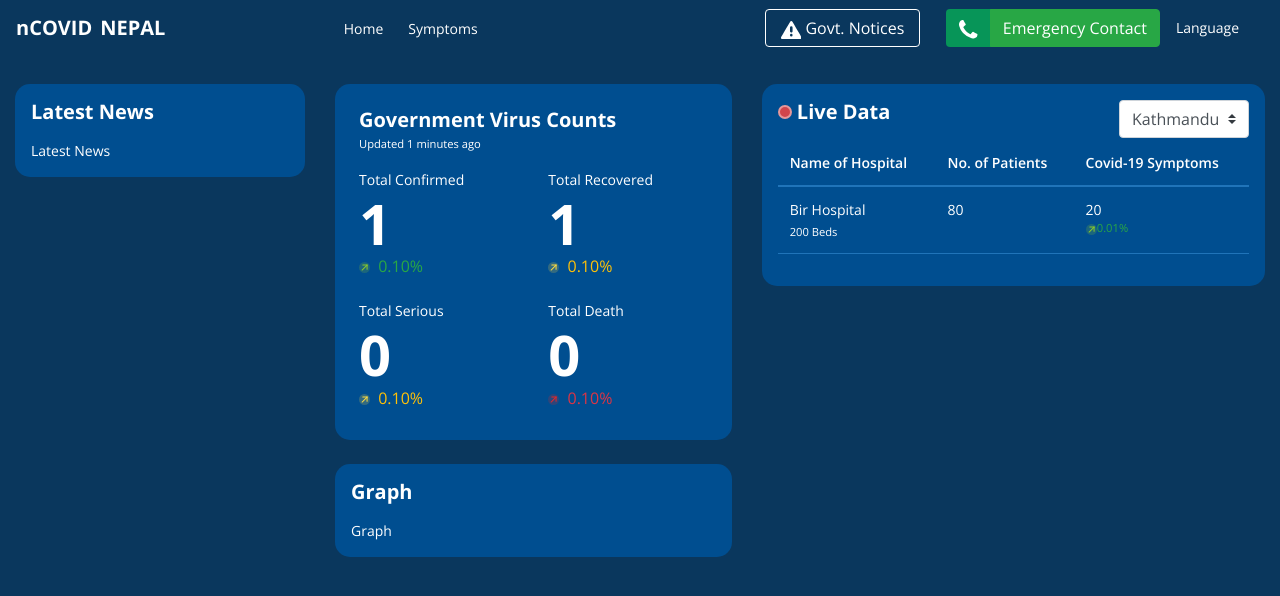
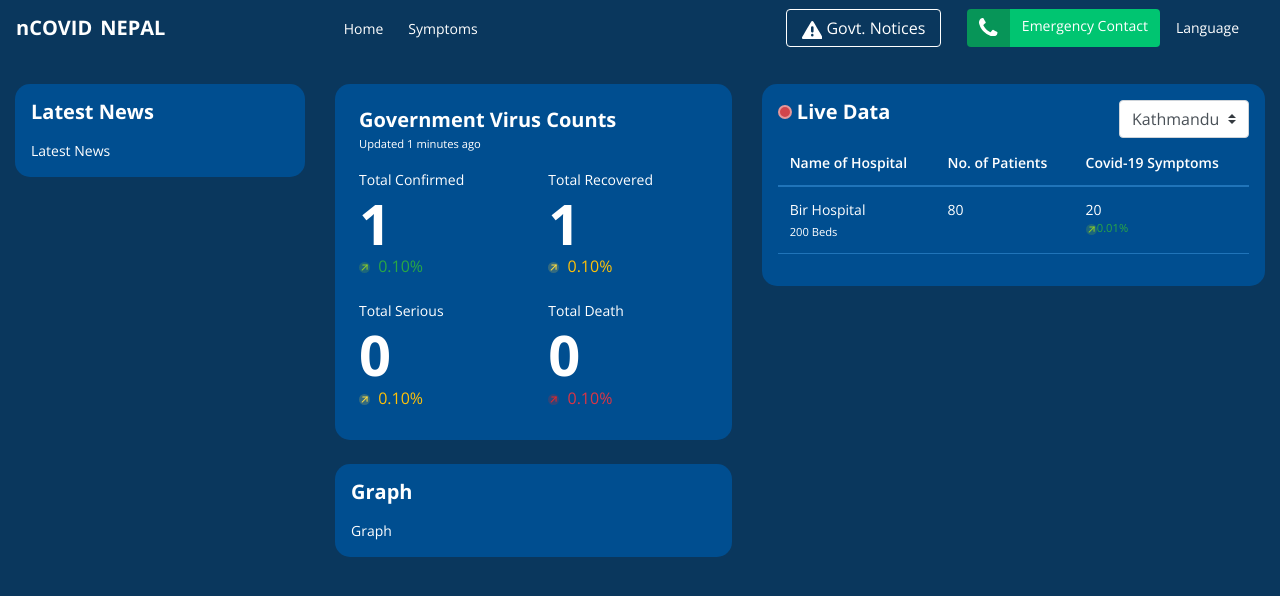
Before and after one commit to Fusemachines/covid-nepal-web, a React (Create React App) app: page / in a window 1280 px wide. Shown: the top 596 px of the page. Built offline with nearby package versions, Linux system fonts and the light colour scheme; no server answers.

Commit message:
css fixes for react select

```diff
--- a/src/components/Buttons/EmergencyButton/EmergencyButton.tsx
+++ b/src/components/Buttons/EmergencyButton/EmergencyButton.tsx
@@ -9,8 +9,8 @@ const EmeergencyButton: FC<IEmergencyButtonProps> = props => {
   const { text, handleClick } = props;
 
   return (
-    <div className="btn-group mx-3" role="group" onClick={() => handleClick()}>
-      <button type="button" className="btn btn-green">
+    <div className="emg-call mx-3" role="group" onClick={() => handleClick()}>
+      <div className="icon">
         <svg xmlns="http://www.w3.org/2000/svg" width="18.491" height="18.483" viewBox="0 0 18.491 18.483">
           <path
             id="Path_34"
@@ -20,10 +20,8 @@ const EmeergencyButton: FC<IEmergencyButtonProps> = props => {
             fill="#fff"
           />
         </svg>
-      </button>
-      <button type="button" className="btn btn-success">
-        {text}
-      </button>
+      </div>
+      <div className="text">{text}</div>
     </div>
   );
 };
--- a/src/routes/dashboard/contacts/Contacts.tsx
+++ b/src/routes/dashboard/contacts/Contacts.tsx
@@ -14,7 +14,7 @@ const Contacts: FC<IContactsProps> = props => {
     <div className={`right-bar ${visibility ? 'show' : ''}`}>
       <div className="content">
         <div className="px-4 mt-4">
-          <div className="h4">
+          <div className="h5">
             Emergency Contacts
             <div className="float-right pointer" onClick={() => toggleContacts()}>
               &times;
@@ -22,6 +22,7 @@ const Contacts: FC<IContactsProps> = props => {
           </div>
 
           <EmergencyContacts />
+
           <HospitalContacts />
         </div>
       </div>
--- a/src/routes/dashboard/contacts/HospitalContacts/HospitalContacts.tsx
+++ b/src/routes/dashboard/contacts/HospitalContacts/HospitalContacts.tsx
@@ -33,7 +33,7 @@ const HospitalContacts: FC<{}> = () => {
   return (
     <>
       <div className="filter-wrapper px-4 py-4">
-        <div className="h4 d-inline-block">Hospital Contacts</div>
+        <div className="h5 d-inline-block">Hospital Contacts</div>
         <HospitalContactsFilter />
       </div>
       <HospitalContactsRecords />
--- a/src/routes/dashboard/contacts/HospitalContacts/HospitalContactsFilter.tsx
+++ b/src/routes/dashboard/contacts/HospitalContacts/HospitalContactsFilter.tsx
@@ -22,15 +22,15 @@ const HospitalContactsFilter: FC<{}> = props => {
         <CustomSelectInput
           name={'province-select'}
           options={dummyOptions}
-          placeholder={'Select Province'}
+          placeholder={'Province'}
           handleChange={() => {}}
-          className={''}
+          className={'filter-select'}
         />
       </div>
 
       <div className="filter d-inline-block">
         <span>District</span>
-        <select className="custom-select form-control-sm">
+        <select className="custom-select filter-select form-control-sm">
           <option>Kathmandu</option>
         </select>
       </div>
--- a/src/routes/design/EmergencyCall/EmergencyCall.tsx
+++ b/src/routes/design/EmergencyCall/EmergencyCall.tsx
@@ -7,7 +7,7 @@ const Call = () => (
       <div className="content">
         {/* Emergency call */}
         <div className="px-4 mt-4">
-          <div className="h4">
+          <div className="h5">
             Emergency Contacts
             <div className="float-right pointer">&times;</div>
           </div>
@@ -91,7 +91,7 @@ const Call = () => (
 
         {/* filter */}
         <div className="filter-wrapper px-4 py-4">
-          <div className="h4 d-inline-block">Hospital Contacts</div>
+          <div className="h5 d-inline-block">Hospital Contacts</div>
 
           <div className="filter d-inline-block">
             <span>Province</span>
--- a/src/scss/style.min.scss
+++ b/src/scss/style.min.scss
@@ -40,7 +40,7 @@ body {
     font-weight: 600;
 }
 
-.h4 {
+.h5 {
     font-weight: 600;
     margin-bottom: 0;
 }
@@ -81,6 +81,29 @@ body {
             content: "";
             width: 100%;
         }
+    }
+}
+
+.emg-call {
+    position: relative;
+    display: -ms-inline-flexbox;
+    display: inline-flex;
+    vertical-align: middle;
+    cursor: pointer;
+    border-radius: 4px;
+    overflow: hidden;
+
+    .icon {
+        padding: 6px 12px;
+        background: #079558;
+    }
+    .text {
+        padding: 6px 12px;
+        background: #00C571;
+    }
+
+    &:hover {
+        box-shadow: 0px 0px 6px #00C571
     }
 }
 
@@ -142,16 +165,17 @@ body {
     &.show {
         left: 0;
 
+    }
+
     .content {
         background: #09365B;
-            max-width: 620px;
+        width: 620px;
         font-size: 14px;
         height: 100%;
         overflow-y: auto;
         color: #ffffff;
         float: right;
         max-width: 100%;
-        }
     }
 
     .filter-wrapper {
@@ -167,13 +191,25 @@ body {
                 display: inline-block;
             }
 
-            .custom-select {
+            .filter-select {
                 max-width: 110px;
                 display: inline-block;
                 font-size: 12px;
-                height: 26px;
-                padding: 4px 20px 4px 4px;
                 width: 106px;
+
+                .css-1pahdxg-control,
+                .css-yk16xz-control {
+                    min-height: 26px;
+
+                    .css-1gtu0rj-indicatorContainer,
+                    .css-tlfecz-indicatorContainer {
+                        padding: 4px 5px 4px 0;
+                    }
+                    .css-1okebmr-indicatorSeparator {
+                        margin: 0 2px 0 0px;
+                    }
+                }
+
             }
         }
     }
@@ -231,7 +267,7 @@ body {
             margin: 35px 0 0;
         }
 
-        .btn-group {
+        .emg-call {
             margin: 0 !important;
             max-width: 250px;
             position: absolute;
```
Lines whose indentation alone changed are shown as unchanged.
